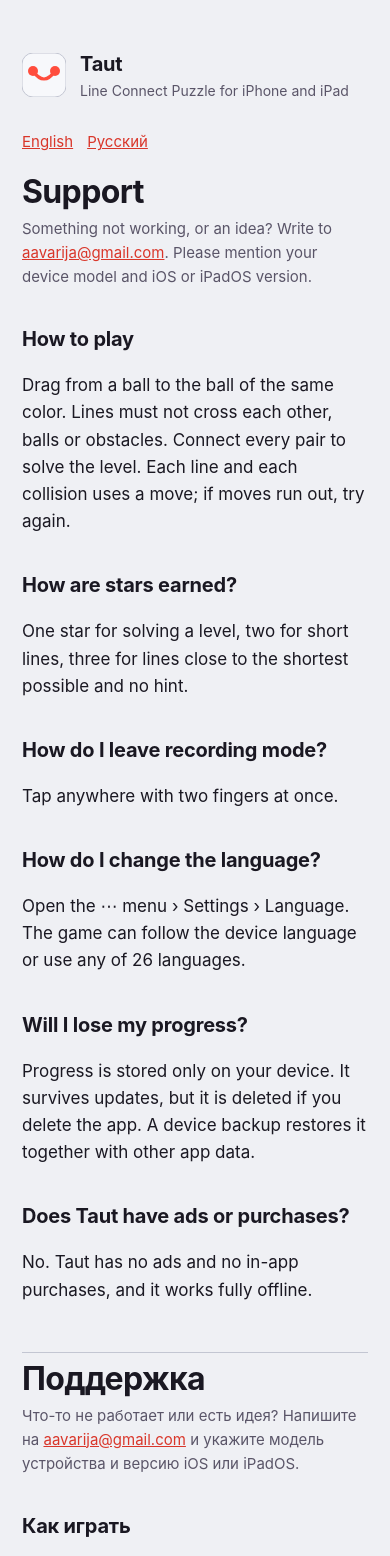
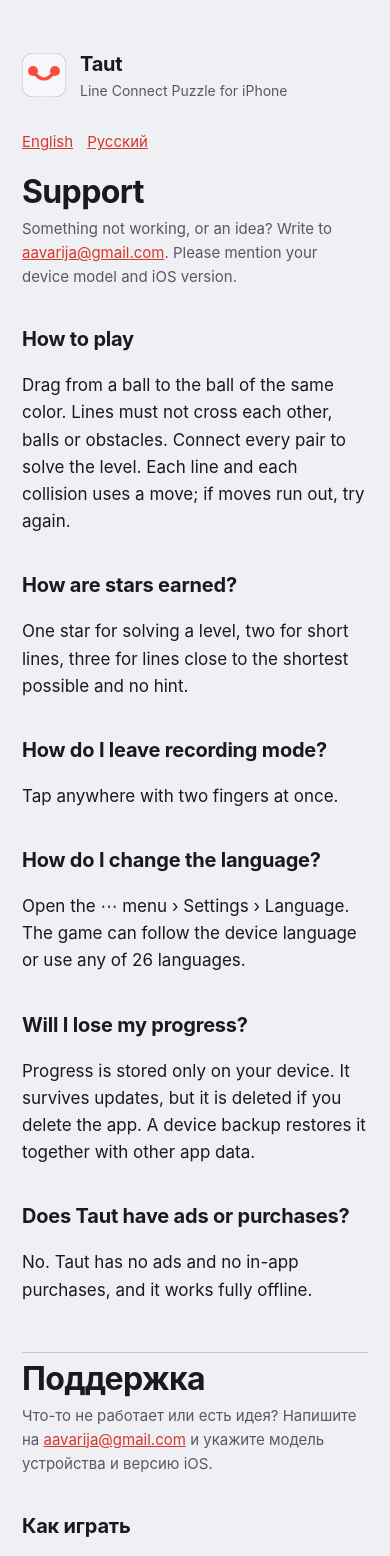
Before and after one commit to roseygrow/taut-site, a plain HTML site: page support/index.html in a window 390 px wide. Shown: the top 1556 px of the page. Drawn offline with Linux system fonts and the light colour scheme.

Commit message:
Site: iPhone only in 1.0, real material names, no Rate button

```diff
--- a/support/index.html
+++ b/support/index.html
@@ -11,14 +11,14 @@
 <main>
   <header>
     <svg class="mark" viewBox="0 0 44 44" aria-hidden="true"><rect width="44" height="44" rx="11" fill="#F7F8FB" stroke="#C3C6D2"/><path d="M11 18 Q22 34 33 18" stroke="#FF4D3D" stroke-width="3.2" fill="none" stroke-linecap="round"/><circle cx="11" cy="18" r="5" fill="#FF4D3D"/><circle cx="33" cy="18" r="5" fill="#FF4D3D"/></svg>
-    <div class="brand"><a href="../" style="color:inherit;text-decoration:none">Taut</a><small>Line Connect Puzzle for iPhone and iPad</small></div>
+    <div class="brand"><a href="../" style="color:inherit;text-decoration:none">Taut</a><small>Line Connect Puzzle for iPhone</small></div>
   </header>
 
   <div class="lang"><a href="#en">English</a><a href="#ru">Русский</a></div>
 
   <section id="en" lang="en">
     <h1>Support</h1>
-    <p class="meta">Something not working, or an idea? Write to <a href="mailto:aavarija@gmail.com?subject=Taut%20support">aavarija@gmail.com</a>. Please mention your device model and iOS or iPadOS version.</p>
+    <p class="meta">Something not working, or an idea? Write to <a href="mailto:aavarija@gmail.com?subject=Taut%20support">aavarija@gmail.com</a>. Please mention your device model and iOS version.</p>
 
     <h2>How to play</h2>
     <p>Drag from a ball to the ball of the same color. Lines must not cross each other, balls or obstacles. Connect every pair to solve the level. Each line and each collision uses a move; if moves run out, try again.</p>
@@ -43,7 +43,7 @@
 
   <section id="ru" lang="ru">
     <h1>Поддержка</h1>
-    <p class="meta">Что-то не работает или есть идея? Напишите на <a href="mailto:aavarija@gmail.com?subject=Taut%20support">aavarija@gmail.com</a> и укажите модель устройства и версию iOS или iPadOS.</p>
+    <p class="meta">Что-то не работает или есть идея? Напишите на <a href="mailto:aavarija@gmail.com?subject=Taut%20support">aavarija@gmail.com</a> и укажите модель устройства и версию iOS.</p>
 
     <h2>Как играть</h2>
     <p>Проведите линию от шара к шару того же цвета. Линии не должны пересекаться друг с другом, с шарами и препятствиями. Соедините все пары — уровень решён. Каждая линия и каждое столкновение — это ход; если ходы закончились, попробуйте ещё раз.</p>
```
Also changed, not shown: index.html (+3 -3 lines), privacy/index.html (+3 -3 lines).
